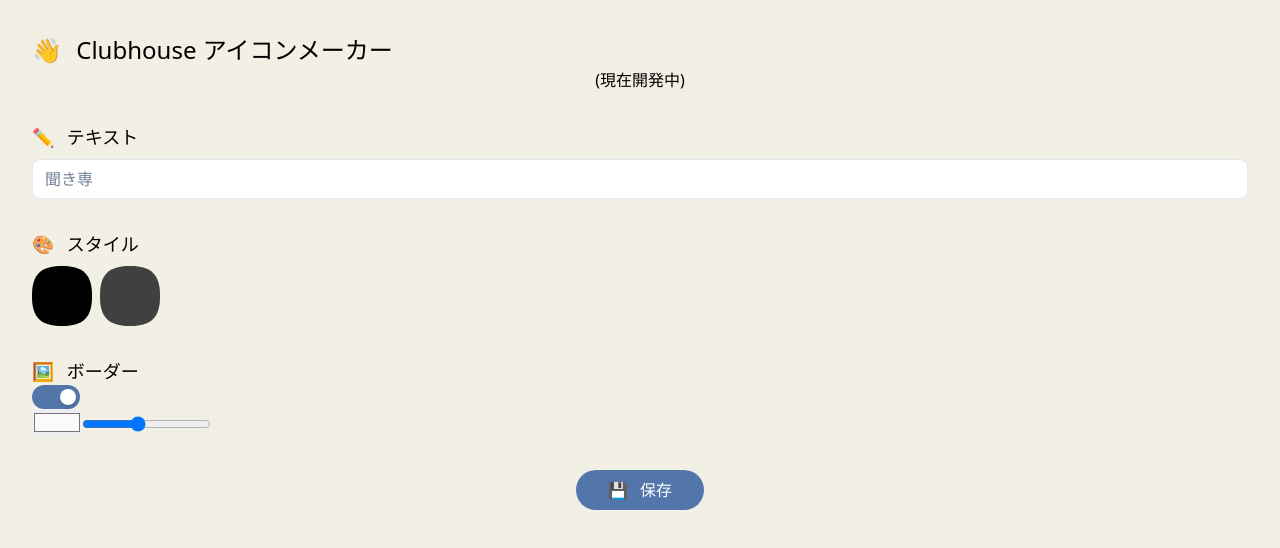
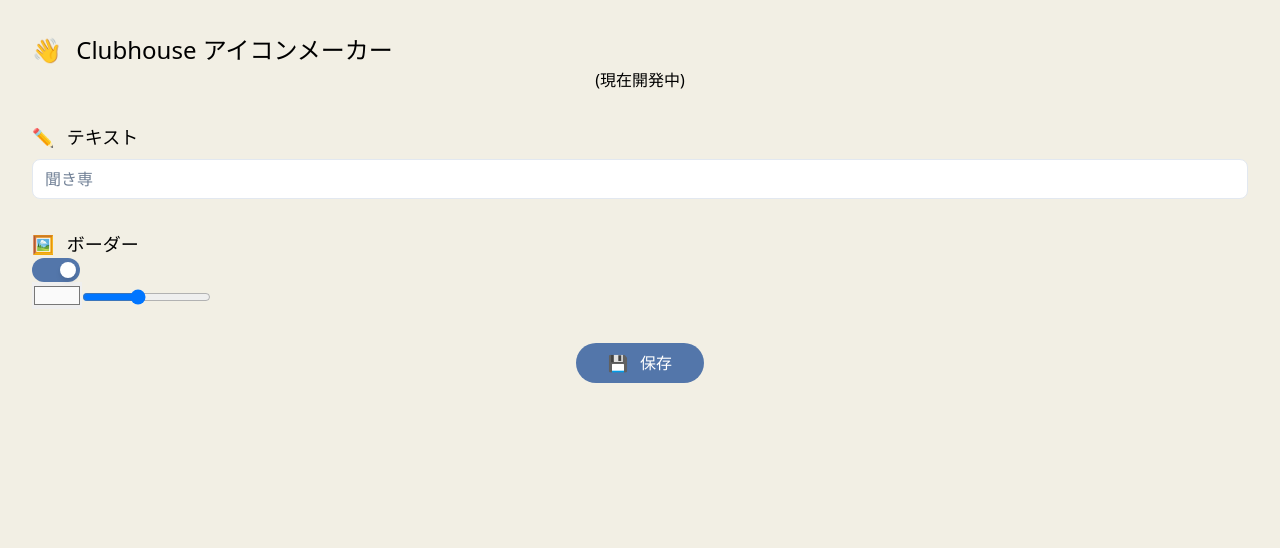
Before and after one commit to retoruto-carry/clubhouseicon, a Nuxt app: page / in a window 1280 px wide. Shown: the top 548 px of the page. Built offline with nearby package versions, Linux system fonts and the light colour scheme.

Commit message:
feature: スタイルのセレクターはボーダーも表示する 初期はスタイルを隠した

```diff
--- a/components/partial/Icon/Icon.vue
+++ b/components/partial/Icon/Icon.vue
@@ -91,6 +91,7 @@ export default Vue.extend({
           innerImageLayer = WhiteFilterBlackTextInnerImageLayer
           break
         case 'None':
+          innerImageLayer = null
           break
       }
       return innerImageLayer
@@ -105,6 +106,7 @@ export default Vue.extend({
           topLayer = WhiteFilterBlackTextTopLayer
           break
         case 'None':
+          topLayer = null
           break
       }
       return topLayer
--- a/components/partial/Icon/IconStyleSelector/IconStyleSelector.vue
+++ b/components/partial/Icon/IconStyleSelector/IconStyleSelector.vue
@@ -3,12 +3,12 @@
     <SelectableIconStyle
       v-for="iconStyle in iconStyles"
       :key="iconStyle"
-      ref="icon"
-      value="selectedIconStyle"
-      class="inline mr-2"
+      :value="value"
       :icon-style="iconStyle"
       :url="url"
       :text="text"
+      :border-color="borderColor"
+      :border-width="borderWidth"
       @input="$emit('input', $event)"
     />
   </div>
@@ -37,11 +37,19 @@ export default Vue.extend({
       type: String,
       default: '',
     },
+    borderColor: {
+      type: String,
+      default: '',
+    },
+    borderWidth: {
+      type: Number,
+      default: 0,
+    },
   },
   data(): LocalData {
     return {
       selectedIconStyle: 'BlackFilterWhiteText',
-      iconStyles: ['BlackFilterWhiteText', 'WhiteFilterBlackText'],
+      iconStyles: ['None', 'BlackFilterWhiteText', 'WhiteFilterBlackText'],
     }
   },
 })
--- a/components/partial/Icon/IconStyleSelector/SelectableIconStyle.vue
+++ b/components/partial/Icon/IconStyleSelector/SelectableIconStyle.vue
@@ -1,11 +1,14 @@
 <template>
   <Icon
     ref="icon"
+    :class="selected ? 'border-2 border-white rounded' : ''"
+    class="inline mr-2"
     :url="url"
     :text="text"
-    :border-width="0"
-    :width="60"
+    :width="70"
     :icon-style="iconStyle"
+    :border-color="borderColor"
+    :border-width="borderWidth"
     @click="handleClicked"
   />
 </template>
@@ -36,6 +39,14 @@ export default Vue.extend({
       type: String as PropType<IconStyle>,
       required: true,
     },
+    borderColor: {
+      type: String,
+      default: '',
+    },
+    borderWidth: {
+      type: Number,
+      default: 0,
+    },
   },
   computed: {
     selected(): boolean {
--- a/pages/index.vue
+++ b/pages/index.vue
@@ -41,15 +41,21 @@
             class="w-full h-10 px-3 mt-2 text-base text-gray-700 placeholder-gray-600 border rounded-lg focus:shadow-outline"
             type="text"
             placeholder="聞き専"
+            @focus="showStyle"
           />
         </section>
-        <section class="mt-8">
-          <h2 class="heading"><span class="mr-2">🎨</span> スタイル</h2>
+        <section v-if="shouldShowStyle" class="mt-8">
+          <h2 class="heading">
+            <span class="mr-2">🎨</span> スタイル
+            <small><small class="ml-2">（追加中）</small></small>
+          </h2>
           <IconStyleSelector
             v-model="iconStyle"
             class="mt-2"
             :text="text"
             :url="url"
+            :border-color="borderColor"
+            :border-width="shouldShowBorder ? borderWidth : 0"
           />
         </section>
         <section class="mt-8">
@@ -88,6 +94,7 @@ type LocalData = {
   borderWidth: number
   isLoading: boolean
   shouldShowBorder: boolean
+  shouldShowStyle: boolean
   iconStyle: IconStyle
 }
 
@@ -100,6 +107,7 @@ export default Vue.extend({
       borderWidth: 8,
       isLoading: false,
       shouldShowBorder: true,
+      shouldShowStyle: false,
       iconStyle: 'BlackFilterWhiteText',
     }
   },
@@ -117,6 +125,9 @@ export default Vue.extend({
       await icon.downloadImage()
       this.isLoading = false
     },
+    showStyle() {
+      this.shouldShowStyle = true
+    },
   },
 })
 </script>
```
Also changed, not shown: assets/images/style-none.svg (added).
